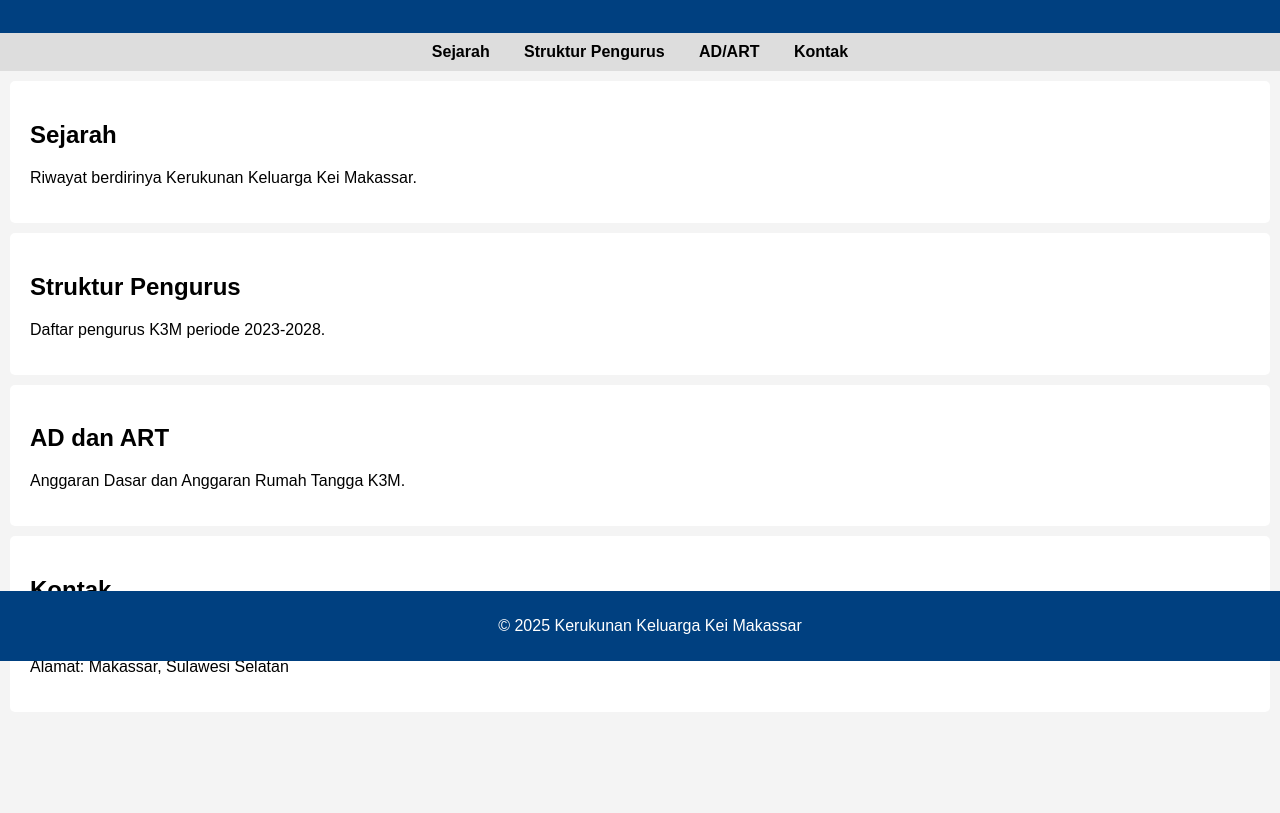
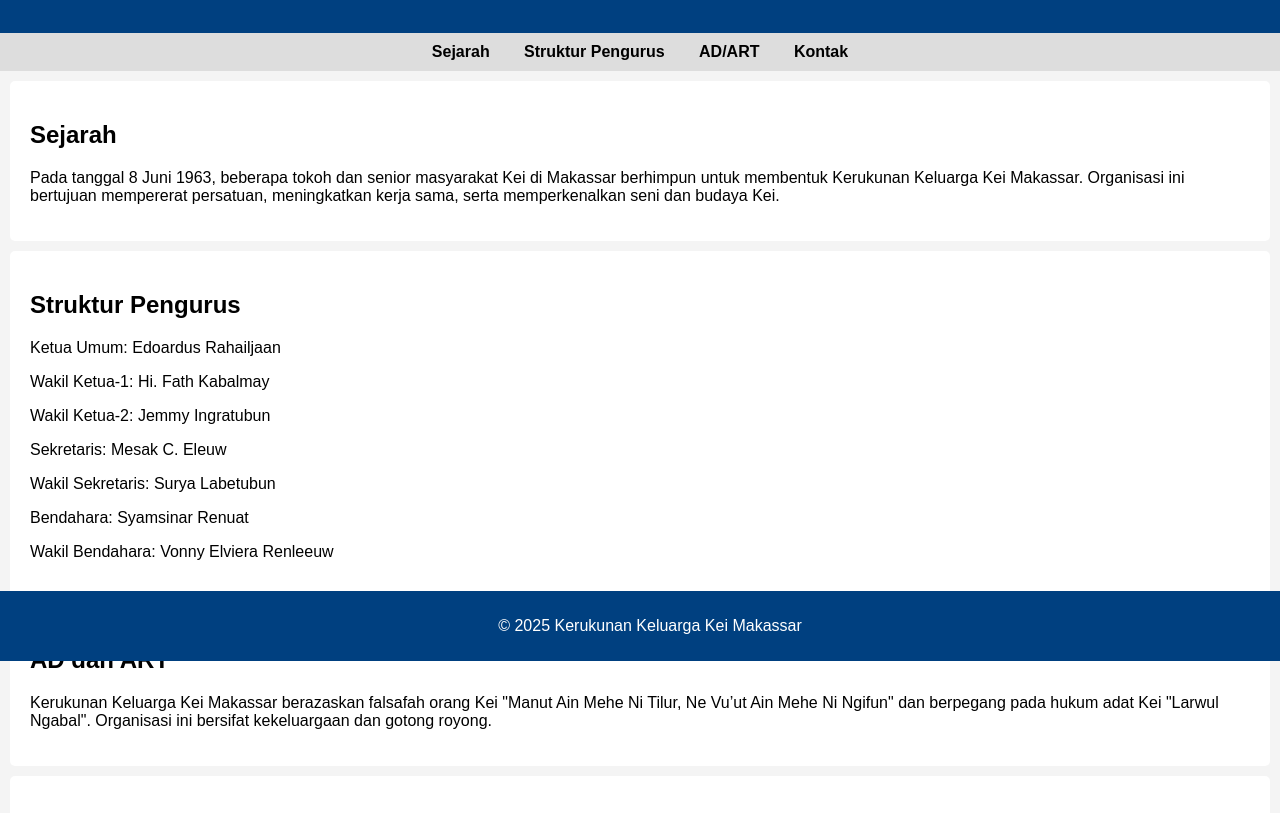
Before and after one commit to K3Makassar/Website-K3M, a plain HTML site: page index.html in a window 1280 px wide. Shown: the part 139-952 px from the top of the page. Before the commit the page ends 861 px from the top, so only its background shows below. Drawn offline with Linux system fonts and the light colour scheme.

Commit message:
Add files via upload

```diff
--- a/index.html
+++ b/index.html
@@ -27,20 +27,27 @@
     </nav>
     <section id="sejarah">
         <h2>Sejarah</h2>
-        <p>Riwayat berdirinya Kerukunan Keluarga Kei Makassar.</p>
+        <p>Pada tanggal 8 Juni 1963, beberapa tokoh dan senior masyarakat Kei di Makassar berhimpun untuk membentuk Kerukunan Keluarga Kei Makassar. Organisasi ini bertujuan mempererat persatuan, meningkatkan kerja sama, serta memperkenalkan seni dan budaya Kei.</p>
     </section>
     <section id="pengurus">
         <h2>Struktur Pengurus</h2>
-        <p>Daftar pengurus K3M periode 2023-2028.</p>
+        <p>Ketua Umum: Edoardus Rahailjaan</p>
+        <p>Wakil Ketua-1: Hi. Fath Kabalmay</p>
+        <p>Wakil Ketua-2: Jemmy Ingratubun</p>
+        <p>Sekretaris: Mesak C. Eleuw</p>
+        <p>Wakil Sekretaris: Surya Labetubun</p>
+        <p>Bendahara: Syamsinar Renuat</p>
+        <p>Wakil Bendahara: Vonny Elviera Renleeuw</p>
     </section>
     <section id="adart">
         <h2>AD dan ART</h2>
-        <p>Anggaran Dasar dan Anggaran Rumah Tangga K3M.</p>
+        <p>Kerukunan Keluarga Kei Makassar berazaskan falsafah orang Kei "Manut Ain Mehe Ni Tilur, Ne Vu’ut Ain Mehe Ni Ngifun" dan berpegang pada hukum adat Kei "Larwul Ngabal". Organisasi ini bersifat kekeluargaan dan gotong royong.</p>
     </section>
     <section id="kontak">
         <h2>Kontak</h2>
         <p>Email: info@k3m.com</p>
-        <p>Alamat: Makassar, Sulawesi Selatan</p>
+        <p>Alamat: JL. Baji Pamuji No.34 Makassar</p>
+        <p>Telepon: 0811 4132 362 (Ketua), 0852 9960 2904 (Sekretaris)</p>
     </section>
     <footer>
         <p>&copy; 2025 Kerukunan Keluarga Kei Makassar</p>
```
